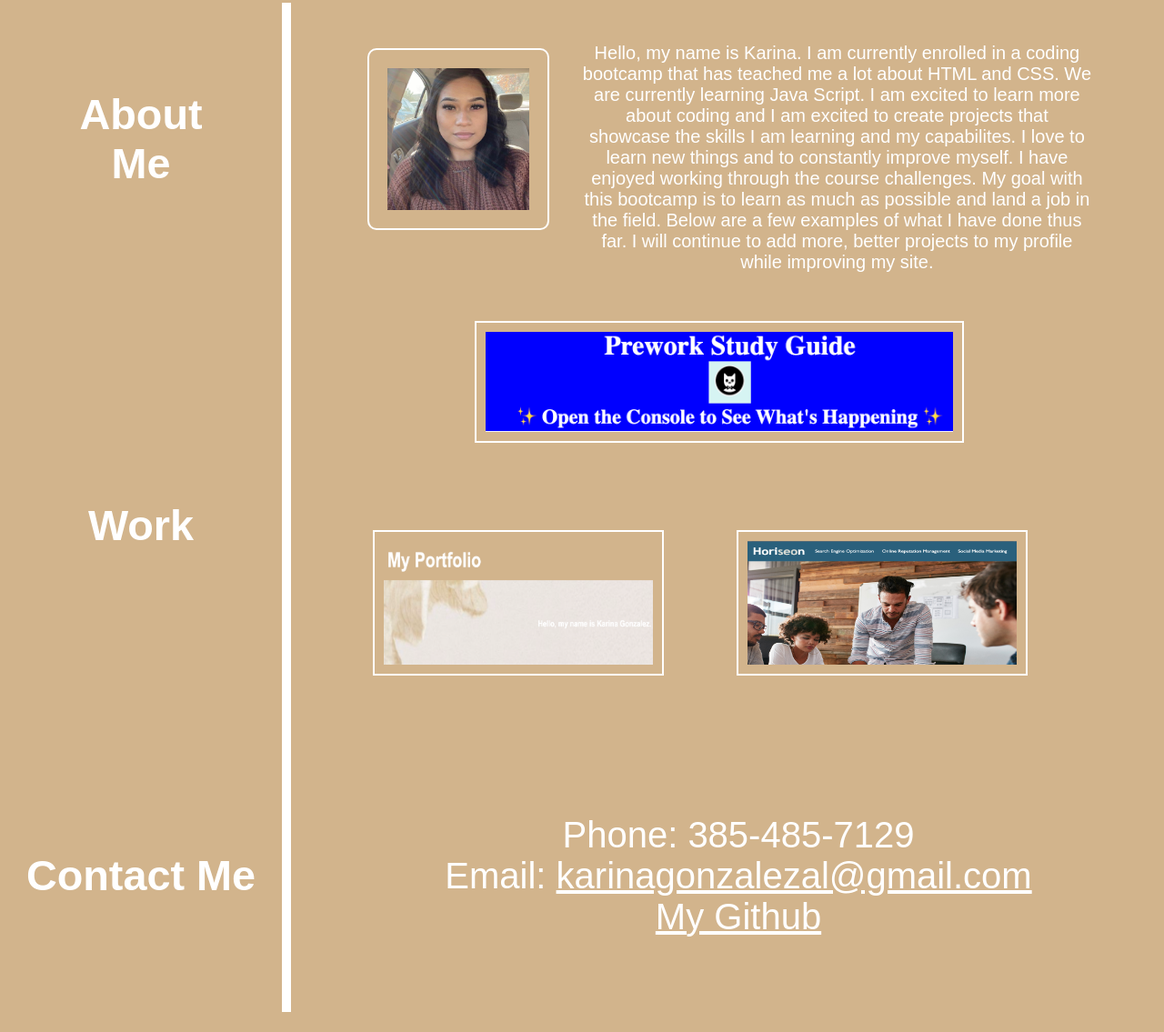
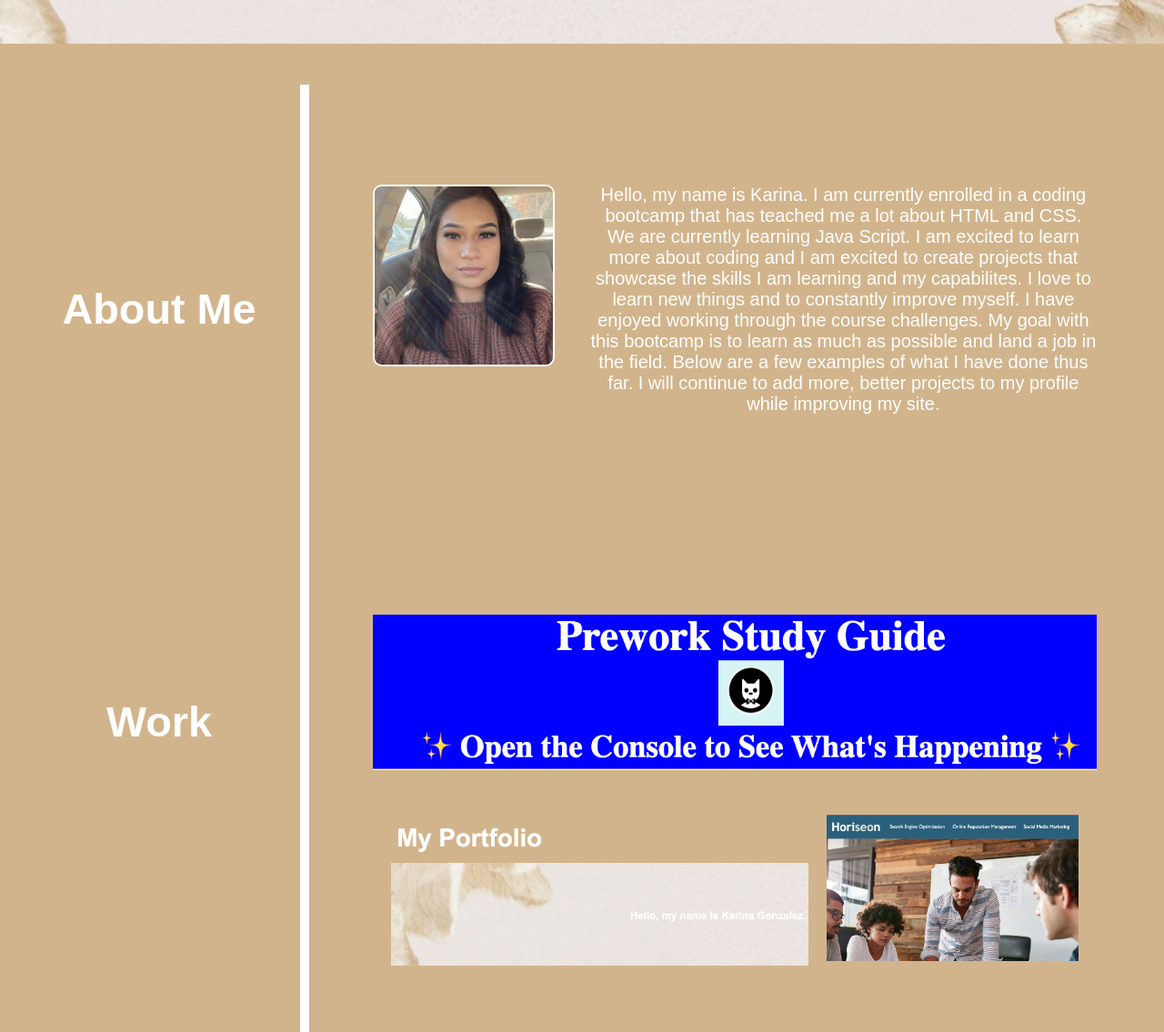
Before and after one commit to 2023kgl/My-Portfolio, a plain HTML site: page index.html in a window 1280 px wide. Shown: the part 317-1452 px from the top of the page at 91% size. Before the commit the page ends 1430 px from the top, so only its background shows below. Drawn offline with Linux system fonts and the light colour scheme.

Commit message:
simplified css

```diff
--- a/index.html
+++ b/index.html
@@ -8,9 +8,8 @@
     <title>My Portfolio</title>
 </head>
 
-<body>
 
-    <header class="header">
+<header class="header">
 
     <h1>My Portfolio</h1>
 
@@ -21,9 +20,9 @@
             <li><a href="#Contact-Me"> Contact Me</a></li>
         </ul>
         </nav>
-    </header>
+</header>
 
-<main>
+<body>
 
     <section class="header-img" alt="placeholder"><h2>Hello, my name is Karina Gonzalez. Welcome to my portfolio!</h2></section>
 
@@ -46,25 +45,28 @@
     <article class="content">
 
         <section class="content-about">
+        <div class="img-txt">
             <img class="img" src="./images/my-picture.jpeg" alt="photo of me">
             <p>Hello, my name is Karina. I am currently enrolled in a coding bootcamp that has teached me a lot about HTML and CSS. We are currently learning Java Script. I am excited to learn more about coding and I am excited to create projects that showcase the skills I am learning and my capabilites. I love to learn new things and to constantly improve myself. I have enjoyed working through the course challenges. My goal with this bootcamp is to learn as much as possible and land a job in the field. Below are a few examples of what I have done thus far. I will continue to add more, better projects to my profile while improving my site.</p>
-       </section>
+        </div>
+        </section>
 
         <section class="content-work">
 
-        <a href="https://2023kgl.github.io/prework-study-guide/" target="_blank">
-            <img src="./images/Prework-study-img.png"  class="big" alt="picture of a header titled Prework Study Guide in blue" style="float:right">
+            <a href="https://2023kgl.github.io/prework-study-guide/" target="_blank">
+            <img src="./images/Prework-study-img.png"  class="big" alt="picture of a header titled Prework Study Guide in blue">
             </a>
-        </section>
 
+        <div class="spacebetween">
         <a href="" target="_blank">
-        <img class="img2" src="./images/my-portfolio-img.png" alt="picture of current page" style="float:right;">
+        <img class="img2" src="./images/my-portfolio-img.png" alt="picture of current page">
         </a>
 
         <a href="https://2023kgl.github.io/horiseon/" target="_blank">
-        <img class="img3" src="./images/horiseon.png" alt="horiseon refactored" style="float: right;">
+        <img class="img3" src="./images/horiseon.png" alt="horiseon refactored">
         </a>
-
+        </div>
+        </section>
 
         <section class="content-contact">
             <p>
@@ -77,7 +79,6 @@
         </section>
 
     </article>
-</main>
 </body>
 
 </html>
--- a/style.css
+++ b/style.css
@@ -57,7 +57,6 @@ a:hover , a:active {
     background-image: url("./images/header-img.jpg");
     background-position: center;
     background-size: cover;
-    height: 200px;
     margin-bottom: 25px;
     width: 100%;
 }
@@ -78,49 +77,23 @@ h2 {
 
 .topic {
     align-items: center;
+    border-right: 10px solid white;
     display: flex;
+    flex-direction: column;
     float: left;
-    height: 300px;
+    font-size: 40px;
     justify-content: center;
+    margin: 20px;
     padding: 20px;
+    text-align: center;
     width: 25%;
 }
 
 .content {
     align-items: center;
     display: flex;
-    float: right;
-    height: 300px;
-    justify-content: center;
-    margin: 20px;
-    padding: 20px;
-    width: 70%;
-}
-
-/* about section */
-
-
-.topic-about {
-    align-items: center;
-    border-right: 10px solid white;
-    display: flex;
-    float: left;
+    flex-direction: column;
     font-size: 40px;
-    height: 300px;
-    justify-content: center;
-    margin: 20px;
-    padding: 50px;
-    position: absolute;
-    text-align: center;
-    width: 25%;
-}
-
-.content-about p{
-    align-items: center;
-    display: flex;
-    float: right;
-    font-size: 20px;
-    height: auto;
     justify-content: center;
     margin: 20px;
     padding: 20px;
@@ -128,76 +101,52 @@ h2 {
     width: 70%;
 }
 
+/* about section */
+
+.topic-about {
+    margin: 200px 20px 200px 20px;
+}
+
+.content-about p{
+    font-size: 20px;
+    width: 70%;
+}
+
+.img-txt {
+    display: flex;
+    justify-content: space-between;
+    padding: 10px;
+    margin: 100px 20px 100px 20px;
+}
+
 .content-about img {
-    align-items: center;
     border-radius: 10px;
     border: 2px solid white;
-    display: flex;
     height: 200px;
-    justify-content: center;
-    margin: 20px;
-    padding: 20px;
-    position: absolute;
-    text-align: center;
-    top: 350px;
     width: auto;
 }
 
 /* work section */
 
 .topic-work {
-    align-items: center;
-    border-right: 10px solid white;
-    display: flex;
-    float: left;
-    font-size: 40px;
-    height: 550px;
-    justify-content: center;
-    margin: 20px;
-    padding: 20px;
-    position: absolute;
-    text-align: center;
-    top: 600px;
-    width: 25%;
+    margin: 200px 20px 200px 20px;
 }
 
-.content-work {
-    align-items: center;
-    display: flex;
-    float: right;
-    font-size: 20px;
-    height: 550px;
-    justify-content: center;
-    margin: 20px;
-    padding: 20px;
-    position: absolute;
-    text-align: center;
-    top: 600px;
-    width: 70%;
+.content-work{
+    margin: 100px 20px 100px 20px;
+}
+.big {
+    padding: 10px;
+    width: 100%;
 }
 
-.big {
-    align-items: center;
-    border: 2px solid white;
-    padding: 10px;
-    position: absolute;
-    right: 200px;
-    top: 50px;
-    width: 60%;
-}
-
-.content-work:hover {
+.big:hover {
     opacity: .5;
 }
 
 .img2 {
-    border: 2px solid white;
-    height: 160px;
     padding: 10px;
-    position: absolute;
-    right: 550px;
-    top: 900px;
-    width: 25%;
+    width: 100%;
 }
 
 .img2:hover {
@@ -205,37 +154,29 @@ h2 {
 }
 
 .img3 {
-    border: 2px solid white;
-    height: 160px;
     padding: 10px;
-    position: absolute;
-    right: 150px;
-    top: 900px;
-    width: 25%;
+    width: 100%;
 }
 
 .img3:hover {
     opacity: .5;
 }
 
+.spacebetween {
+    display: flex;
+    justify-content: space-between;
+    padding: 10px;
+    margin: 10px;
+}
+
 
 /* contact section*/
 
 .topic-contact {
-    align-items: center;
-    border-right: 10px solid white;
-    display: flex;
-    float: left;
-    font-size: 40px;
-    height: 300px;
-    justify-content: center;
-    margin-top: 60px;
-    margin: 20px;
-    padding: 20px;
-    position: absolute;
-    text-align: center;
-    top: 1110px;
-    width: 25%;
+    margin: 300px 20px 100px 20px;
+}
+.content-contact{
+    margin: 60px 20px 100px 20px;
 }
 
 ul {
@@ -243,17 +184,54 @@ ul {
   }
 
 .content-contact {
-    align-items: center;
-    display: flex;
-    float: right;
     font-size: 40px;
-    height: 300px;
-    justify-content: center;
-    margin-top: 60px;
-    margin: 20px;
-    padding: 20px;
-    position: absolute;
-    text-align: center;
-    top: 1110px;
-    width: 70%;
 }
+
+@media screen and (max-width: 992px) {
+    body , .header {
+        background-color: #FFC0CB;
+    }
+    h2 {
+        color: white;
+    }
+}
+
+@media screen and (max-width: 768px) {
+    .header h1 {
+        font-size: 30px;
+    }
+    .header nav {
+        background-color: #FF1493;
+        font-size: 16px;
+    }
+
+    .topic {
+        font-size: 20px;
+    }
+
+    .content {
+        width: 65%;
+        display: flex;
+        align-items: center;
+        justify-content: center
+    }
+
+    .content-about img {
+        display: none;
+    }
+
+    .topic-work {
+        margin-top: 350px;
+    }
+    .content-work {
+        margin: 10px;
+    }
+
+    .topic-contact {
+        margin-top: 50px
+    }
+
+    .content-contact {
+        font-size: 16px;
+    }
+}
```
